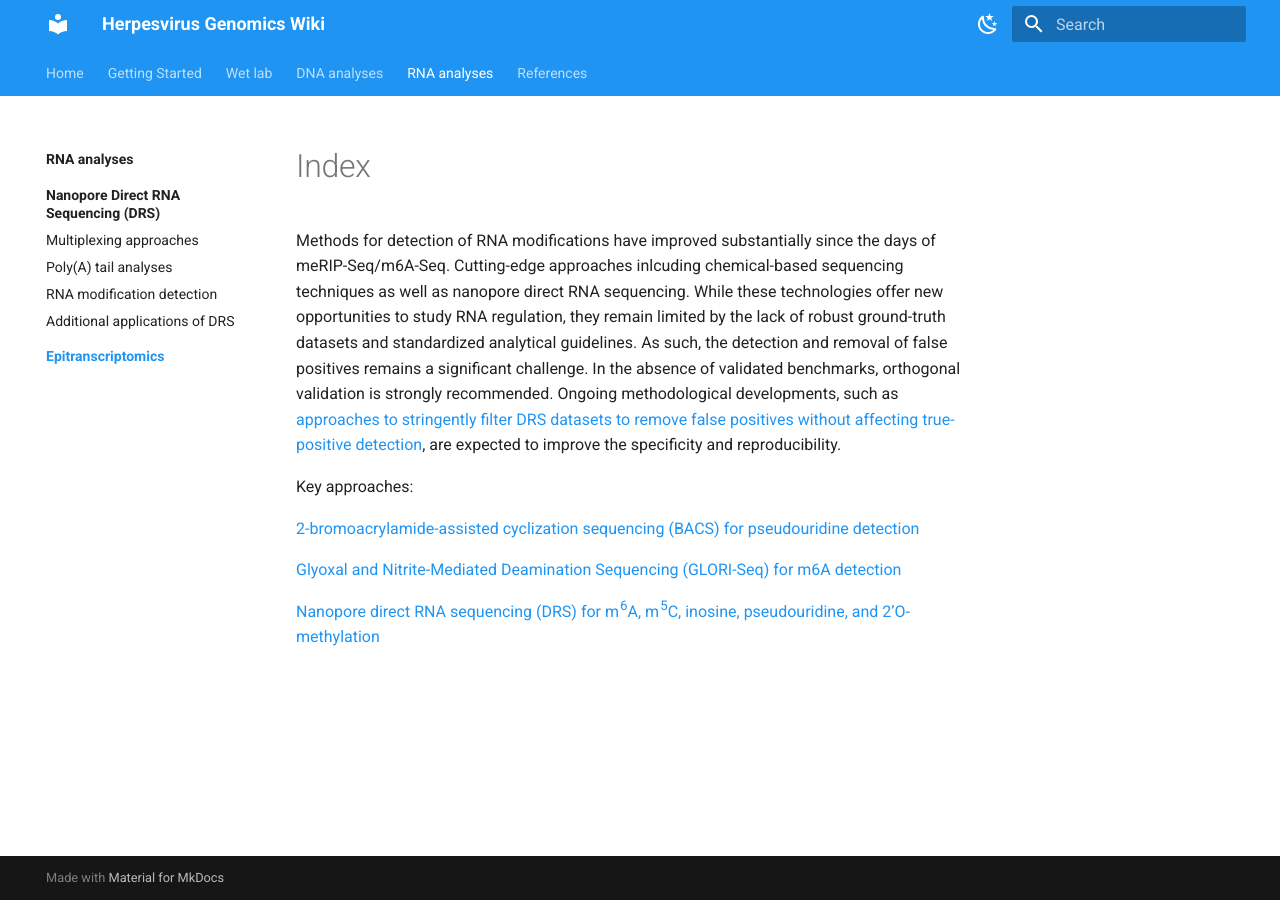
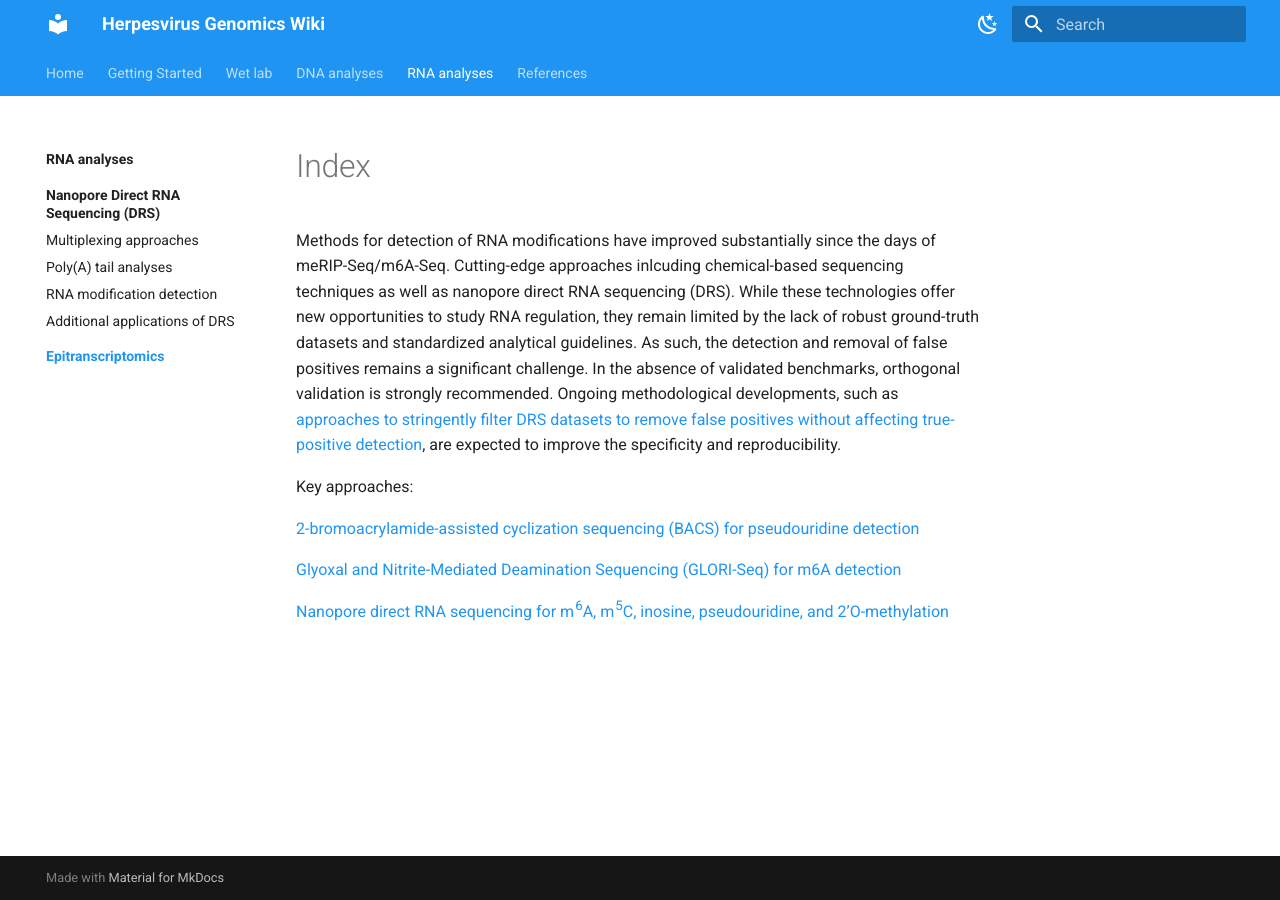
Before and after one commit to DepledgeLab/HerpesvirusGenomicsWiki, an MkDocs documentation site: the page built from docs/rna/epitranscriptomics/index.md, in a window 1280 px wide. Built offline with MkDocs 1.6.1 and Material for MkDocs 9.7.7, drawn with Linux system fonts in a browser that asks for light colours; part of the change alters nothing that is shown.

```diff
--- a/docs/rna/epitranscriptomics/index.md
+++ b/docs/rna/epitranscriptomics/index.md
@@ -1,5 +1,5 @@
 
-Methods for detection of RNA modifications have improved substantially since the days of meRIP-Seq/m6A-Seq. Cutting-edge approaches inlcuding chemical-based sequencing techniques as well as nanopore direct RNA sequencing. While these technologies offer new opportunities to study RNA regulation, they remain limited by the lack of robust ground-truth datasets and standardized analytical guidelines. As such, the detection and removal of false positives remains a significant challenge. In the absence of validated benchmarks, orthogonal validation is strongly recommended. Ongoing methodological developments, such as [approaches to stringently filter DRS datasets to remove false positives without affecting true-positive detection](https://elifesciences.org/reviewed-preprints/110672){:target="_blank"}, are expected to improve the specificity and reproducibility.
+Methods for detection of RNA modifications have improved substantially since the days of meRIP-Seq/m6A-Seq. Cutting-edge approaches inlcuding chemical-based sequencing techniques as well as nanopore direct RNA sequencing (DRS). While these technologies offer new opportunities to study RNA regulation, they remain limited by the lack of robust ground-truth datasets and standardized analytical guidelines. As such, the detection and removal of false positives remains a significant challenge. In the absence of validated benchmarks, orthogonal validation is strongly recommended. Ongoing methodological developments, such as [approaches to stringently filter DRS datasets to remove false positives without affecting true-positive detection](https://elifesciences.org/reviewed-preprints/110672){:target="_blank"}, are expected to improve the specificity and reproducibility.
 
 Key approaches:
 
@@ -7,4 +7,4 @@ Key approaches:
 
 [Glyoxal and Nitrite-Mediated Deamination Sequencing (GLORI-Seq) for m6A detection](https://www.nature.com/articles/s41587-022-01487-9){:target="_blank"}
 
-[Nanopore direct RNA sequencing (DRS) for m^6^A, m^5^C, inosine, pseudouridine, and 2’O-methylation]()
+[Nanopore direct RNA sequencing for m^6^A, m^5^C, inosine, pseudouridine, and 2’O-methylation](rna/nanopore-drs/index.md)
```
